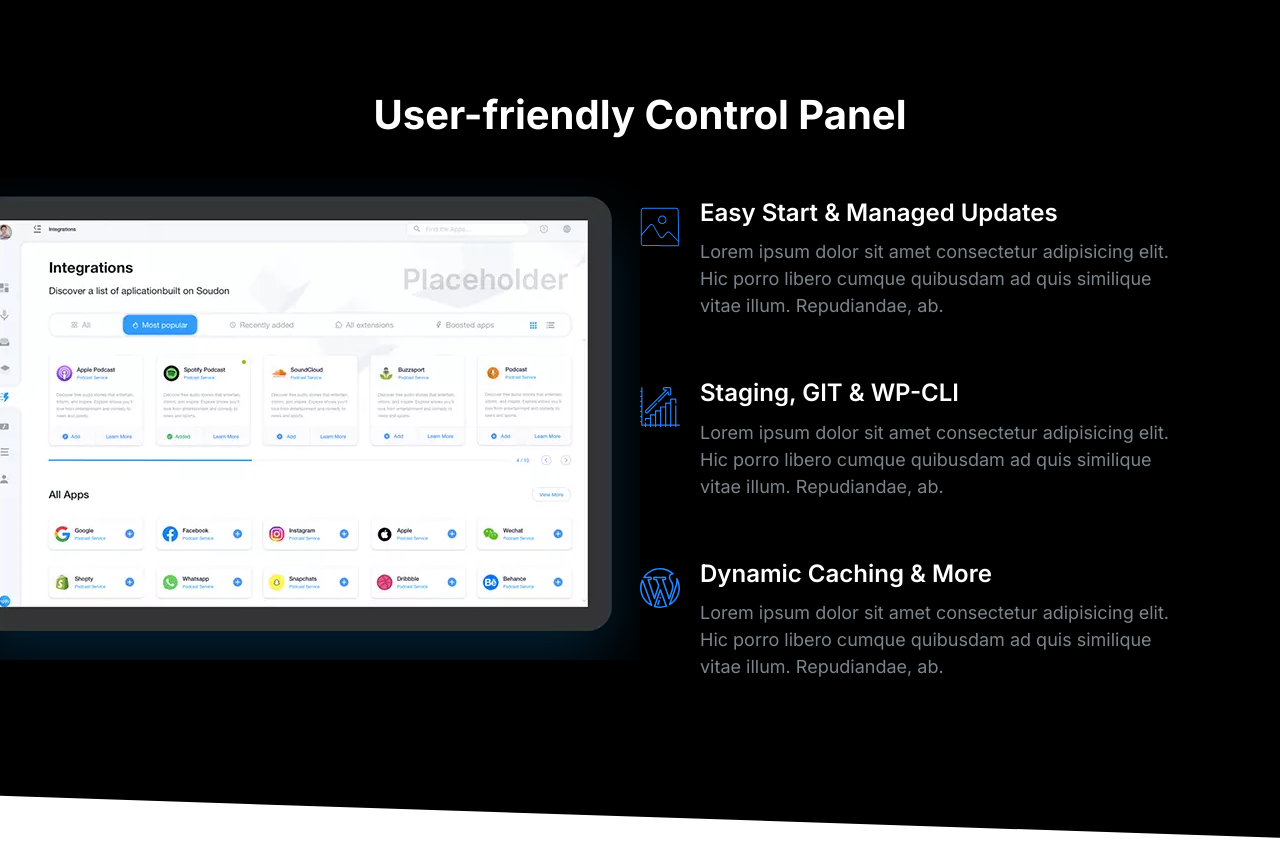
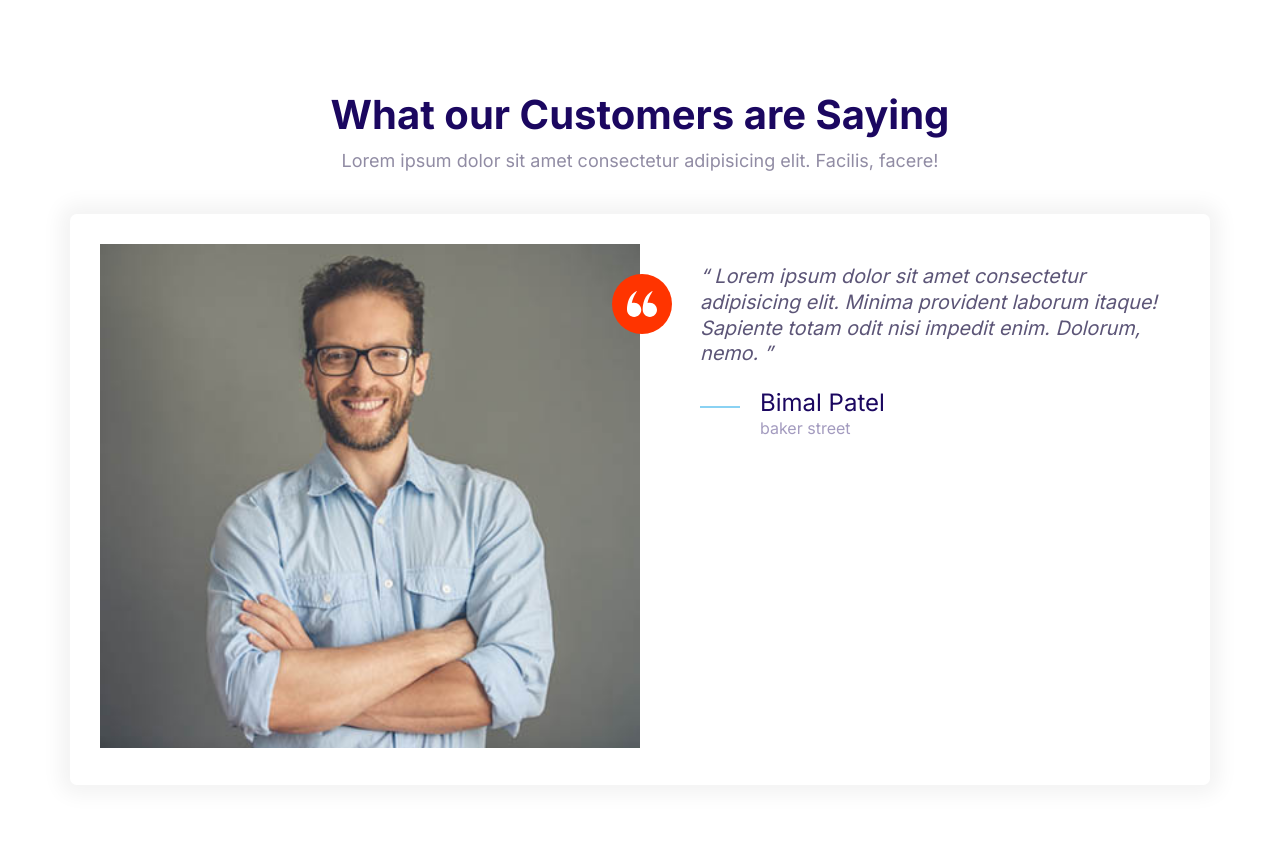
Before and after one commit to bi-mal/EagerDarwin, a plain HTML site: page index.html in a window 1280 px wide. Drawn offline with Linux system fonts and the light colour scheme.

Commit message:
created testimonial block

```diff
--- a/css/styles.css
+++ b/css/styles.css
@@ -535,6 +535,7 @@ a{
 }
 .block__header{
     text-align: center;
+    margin-bottom: 4rem;
 }
 .block__heading{
     margin-top: 0;
@@ -705,9 +706,6 @@ a{
 .block-showcase__image > img{
     width: 100%;
 }
-.showcase__content .media{
-    margin: 4rem 0;
-}
 .showcase__content .media:first-of-type{
     margin-top: 2rem;
 }
--- a/index.html
+++ b/index.html
@@ -15,67 +15,45 @@
     <link rel="stylesheet" href="css/styles.css" />
   </head>
   <body>
-    <section class="block block--dark block--skewed-right block-showcase">
+    <section class="block">
       <header class="block__header">
-        <h2>User-friendly Control Panel</h2>
+        <h2>What our Customers are Saying</h2>
+        <p>
+          Lorem ipsum dolor sit amet consectetur adipisicing elit. Facilis,
+          facere!
+        </p>
       </header>
-      <div class="container grid grid--1x2">
-        <picture class="block-showcase__image">
-          <source
-            type="image/webp"
-            srcset="images/ipad.webp 1x, images/ipad@2x.webp 2x"
-          />
-          <source
-            type="image/png"
-            srcset="images/ipad.png 1x, images/ipad@2x.png 2x"
-          />
-          <img src="images/ipad@2x.webp" alt="" />
-        </picture>
-        <div class="showcase__content">
-          <div class="media">
-            <div class="media__image">
-              <svg class="icon icon--primary">
-                <use xlink:href="images/sprite.svg#snap"></use>
-              </svg>
+      <div class="container">
+        <div class="card testimonial">
+          <div class="grid grid--1x2">
+            <div class="testimonial_image">
+              <img src="images/testimonial.jpg" alt="a happy customer" />
+              <span class="icon-container icon-container--accent">
+                <svg class="icon icon--white icon--small">
+                  <use xlink:href="images/sprite.svg#quotes"></use>
+                </svg>
+              </span>
             </div>
-            <div class="media__body">
-              <h3 class="media__title">Easy Start & Managed Updates</h3>
-              <p>
-                Lorem ipsum dolor sit amet consectetur adipisicing elit. Hic
-                porro libero cumque quibusdam ad quis similique vitae illum.
-                Repudiandae, ab.
+            <blockquote class="quote">
+              <p class="quote__text">
+                Lorem ipsum dolor sit amet consectetur adipisicing elit. Minima
+                provident laborum itaque! Sapiente totam odit nisi impedit enim.
+                Dolorum, nemo.
               </p>
-            </div>
-          </div>
-          <div class="media">
-            <div class="media__image">
-              <svg class="icon icon--primary">
-                <use xlink:href="images/sprite.svg#growth"></use>
-              </svg>
-            </div>
-            <div class="media__body">
-              <h3 class="media__title">Staging, GIT & WP-CLI</h3>
-              <p>
-                Lorem ipsum dolor sit amet consectetur adipisicing elit. Hic
-                porro libero cumque quibusdam ad quis similique vitae illum.
-                Repudiandae, ab.
-              </p>
-            </div>
-          </div>
-          <div class="media">
-            <div class="media__image">
-              <svg class="icon icon--primary">
-                <use xlink:href="images/sprite.svg#wordpress"></use>
-              </svg>
-            </div>
-            <div class="media__body">
-              <h3 class="media__title">Dynamic Caching & More</h3>
-              <p>
-                Lorem ipsum dolor sit amet consectetur adipisicing elit. Hic
-                porro libero cumque quibusdam ad quis similique vitae illum.
-                Repudiandae, ab.
-              </p>
-            </div>
+              <footer>
+                <div class="media">
+                  <div class="media__image">
+                    <svg class="icon icon--primary quote__line">
+                      <use xlink:href="images/sprite.svg#line"></use>
+                    </svg>
+                  </div>
+                  <div class="media__body">
+                    <h3 class="media__title quote__author">Bimal Patel</h3>
+                    <p class="quote__organization">baker street</p>
+                  </div>
+                </div>
+              </footer>
+            </blockquote>
           </div>
         </div>
       </div>
```
Also changed, not shown: components/testimonial-block.html (added, +42 -0 lines).
